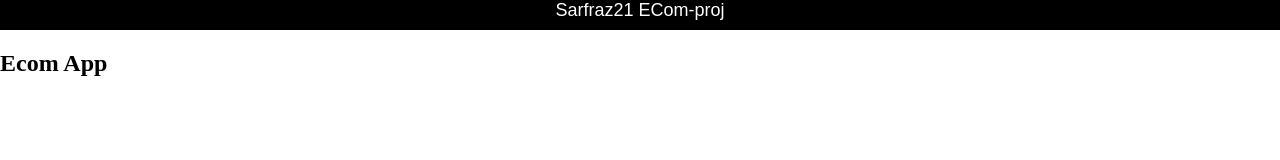
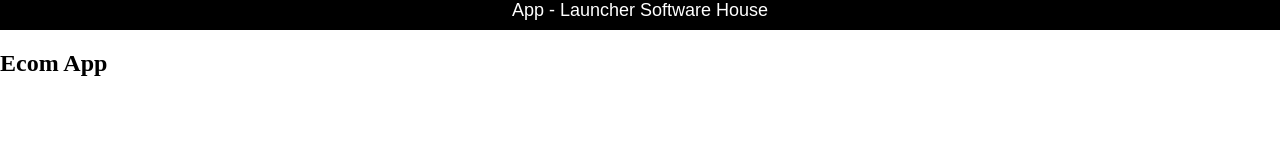
Before and after one commit to Sarfraz21/Ecom-proj, an Angular app: page / in a window 1280 px wide. Shown: the top 160 px of the page. Built offline with nearby package versions, Linux system fonts and the light colour scheme.

Commit message:
GitHubPages

```diff
--- a/angular.json
+++ b/angular.json
@@ -111,6 +111,9 @@
               "src/**/*.html"
             ]
           }
+        },
+        "deploy": {
+          "builder": "angular-cli-ghpages:deploy"
         }
       }
     }
--- a/package.json
+++ b/package.json
@@ -36,6 +36,7 @@
     "@types/node": "^12.11.1",
     "@typescript-eslint/eslint-plugin": "4.28.2",
     "@typescript-eslint/parser": "4.28.2",
+    "angular-cli-ghpages": "^1.0.0",
     "eslint": "^7.26.0",
     "jasmine-core": "~3.8.0",
     "karma": "~6.3.0",
--- a/src/app/components/toolbar/toolbar.component.html
+++ b/src/app/components/toolbar/toolbar.component.html
@@ -1,3 +1,3 @@
 <div class="toolbar">
-    Sarfraz21 ECom-proj
+    App - Launcher Software House
 </div>
--- a/src/index.html
+++ b/src/index.html
@@ -2,7 +2,7 @@
 <html lang="en">
 <head>
   <meta charset="utf-8">
-  <title>EcomProj</title>
+  <title>Ecom-proj</title>
   <base href="/">
   <meta name="viewport" content="width=device-width, initial-scale=1">
   <link rel="icon" type="image/x-icon" href="favicon.ico">
```
Also changed, not shown: 1 other file (tests, documents, lock files or other folders).
